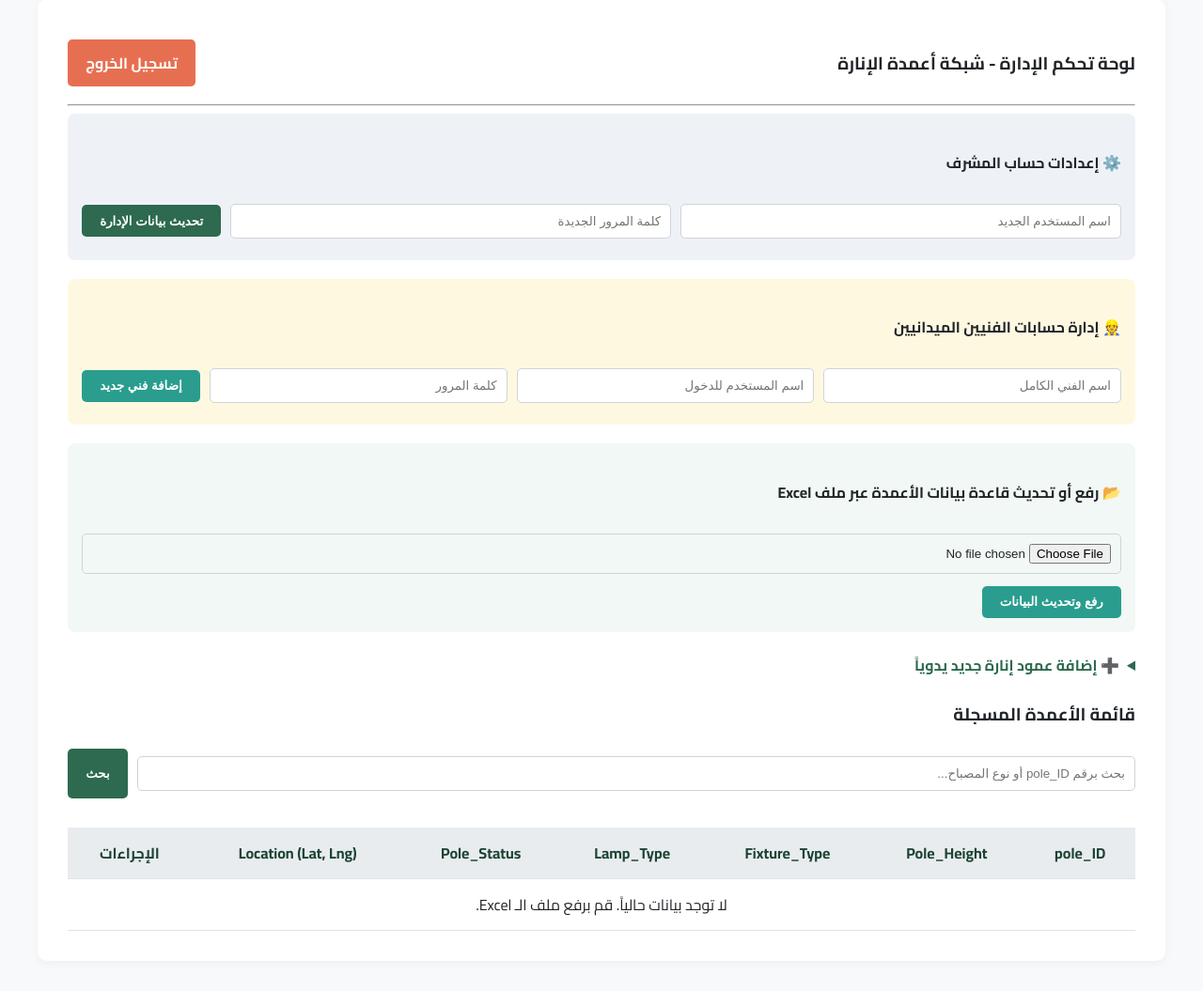
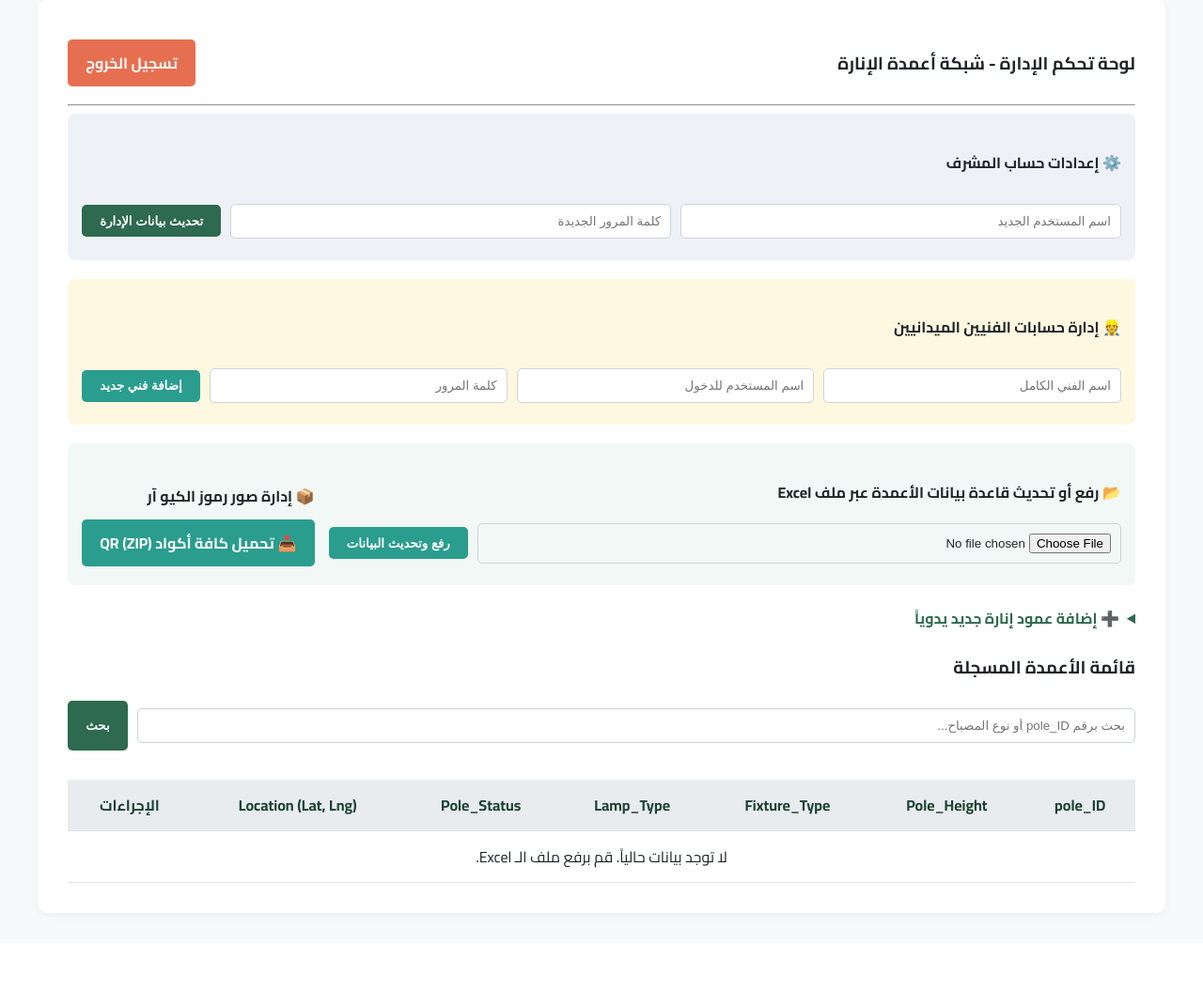
Before and after one commit to lightingproject/makkah-lighting-project, a Flask app: template templates/dashboard.html in a window 1280 px wide. Shown: the part 150-1205 px from the top of the page at 94% size. After the commit the page ends 1124 px from the top, so only its background shows below. Run offline with Flask 3, Linux system fonts and the light colour scheme; the template is opened without the code that fills it, so the values that code supplies are empty.

Commit message:
Update dashboard.html

```diff
--- a/templates/dashboard.html
+++ b/templates/dashboard.html
@@ -59,14 +59,22 @@
         {% endif %}
     </div>
 
-    <!-- رفع ملف الـ Excel -->
-    <div style="background: #f1f8f5; padding: 15px; border-radius: 8px; margin-bottom: 20px;">
-        <h4>📂 رفع أو تحديث قاعدة بيانات الأعمدة عبر ملف Excel</h4>
-        <form method="POST" enctype="multipart/form-data" style="margin-top: 10px;">
-            <input type="hidden" name="action" value="upload_excel">
-            <input type="file" name="excel_file" accept=".xlsx, .xls" required>
-            <button type="submit" class="btn btn-success" style="margin-top: 5px;">رفع وتحديث البيانات</button>
-        </form>
+    <!-- رفع ملف الـ Excel وتحميل رموز QR -->
+    <div style="background: #f1f8f5; padding: 15px; border-radius: 8px; margin-bottom: 20px; display: flex; justify-content: space-between; align-items: center; flex-wrap: wrap; gap: 15px;">
+        <div style="flex: 1; min-width: 250px;">
+            <h4 style="margin-bottom: 10px;">📂 رفع أو تحديث قاعدة بيانات الأعمدة عبر ملف Excel</h4>
+            <form method="POST" enctype="multipart/form-data" style="margin-top: 5px; display: flex; gap: 10px; align-items: center; flex-wrap: wrap;">
+                <input type="hidden" name="action" value="upload_excel">
+                <input type="file" name="excel_file" accept=".xlsx, .xls" required style="flex: 1;">
+                <button type="submit" class="btn btn-success">رفع وتحديث البيانات</button>
+            </form>
+        </div>
+        <div>
+            <h4 style="margin-bottom: 10px;">📦 إدارة صور رموز الكيو آر</h4>
+            <a href="{{ url_for('download_all_qrs') }}" class="btn btn-success btn-lg" style="display: inline-block; text-decoration: none;">
+                📥 تحميل كافة أكواد QR (ZIP)
+            </a>
+        </div>
     </div>
 
     <!-- إضافة عمود يدوياً -->
```
